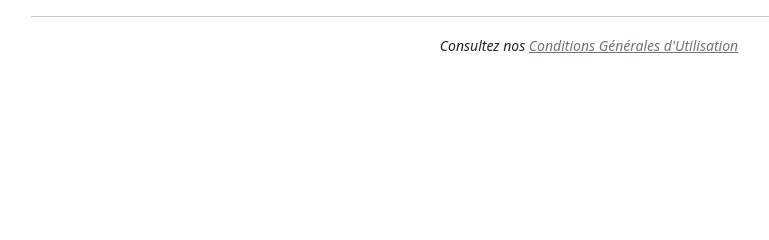
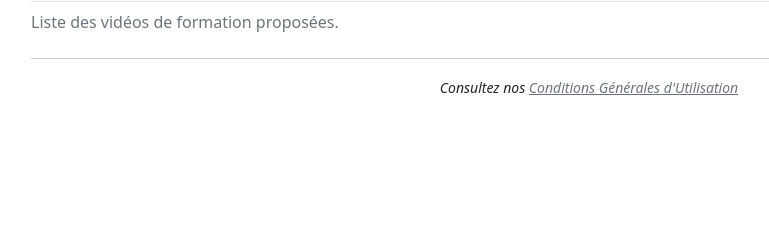
Before and after one commit to Cosmiaou/MediaTek-web, a Symfony app: template templates/pages/formations.html.twig in a window 1280 px wide. Shown: the part 329-569 px from the top of the page, without its empty margins (51-820 px from the left). Run offline with Twig, Linux system fonts and the light colour scheme; the template is opened without the code that fills it, so the values that code supplies are empty; some libraries are stand-ins or nearby versions.

Commit message:
Phase 1, tâche 1 - nettoyage de code sur les fichiers de \templates

```diff
--- a/templates/basefront.html.twig
+++ b/templates/basefront.html.twig
@@ -6,7 +6,7 @@
     <div class="container">
         <!-- titre -->
         <div class="text-left">
-            <img src="{{ app.request.getBasePath()~'/banniere.jpg' }}" >
+            <img src="{{ app.request.getBasePath()~'/banniere.jpg' }}" alt="bannière du site : MediaTek86, des formations pour tous sur des outils numériques">
         </div>
         <!-- menu -->
         <nav class="navbar navbar-expand-lg navbar-light bg-light">
@@ -31,9 +31,9 @@
     <div class="container text-center">
         <footer>
             <hr>
-            <p><small><i>
+            <p><small><em>
                 Consultez nos <a class="link-secondary" href="{{ path('cgu') }}">Conditions Générales d'Utilisation</a>
-            </i></small></p>
+            </em></small></p>
 
         </footer>
     </div>
--- a/templates/pages/accueil.html.twig
+++ b/templates/pages/accueil.html.twig
@@ -14,6 +14,7 @@
     <p>
         Voici les <strong>deux dernières formations</strong> ajoutées au catalogue :
         <table class="table">
+            <caption>Page d'accueil du site</caption>
             <tr>
                 {% for formation in formations %}
                     <td>
@@ -22,7 +23,7 @@
                                 <!-- emplacement photo -->
                                 {% if formation.picture %}
                                     <a href="{{ path('formations.showone', {id:formation.id}) }}">
-                                    <img src="{{ formation.picture }}"
+                                    <img src="{{ formation.picture }}" alt="logo de la formation"
                                          class="card-img-top" style="width:100%;height:auto;">
                                     </a>
                                 {% endif %}
--- a/templates/pages/formations.html.twig
+++ b/templates/pages/formations.html.twig
@@ -1,6 +1,7 @@
 {% extends "basefront.html.twig" %}
 {% block body %}
     <table class="table table-striped">
+        <caption>Liste des vidéos de formation proposées.</caption>
         <thead>
             <tr>
                 <th class="text-left align-top" scope="col">
@@ -77,7 +78,7 @@
                     <td class="text-center">
                         {% if formation.miniature %}
                             <a href="{{ path('formations.showone', {id:formation.id}) }}">
-                                <img src="{{ formation.miniature }}">
+                                <img src="{{ formation.miniature }}" alt="Miniature de la vidéo de formation">
                             </a>
                         {% endif %}
                     </td>
--- a/templates/pages/playlist.html.twig
+++ b/templates/pages/playlist.html.twig
@@ -20,7 +20,7 @@
                     <div class="col-md-auto">
                         {% if formation.miniature %}
                             <a href="{{ path('formations.showone', {id:formation.id}) }}">
-                                <img src="{{ formation.miniature }}">
+                                <img src="{{ formation.miniature }}" alt="Miniature de la playlist de formation">
                             </a>
                         {% endif %}
                     </div>
--- a/templates/pages/playlists.html.twig
+++ b/templates/pages/playlists.html.twig
@@ -1,6 +1,7 @@
 {% extends "basefront.html.twig" %}
 {% block body %}
     <table class="table table-striped">
+        <caption>Liste des playlists de formation proposée</caption>
         <thead>
             <tr>
                 <th class="text-left align-top" scope="col">
```
Also changed, not shown: templates/pages/cgu.html.twig (+4 -4 lines), 1 other file.
